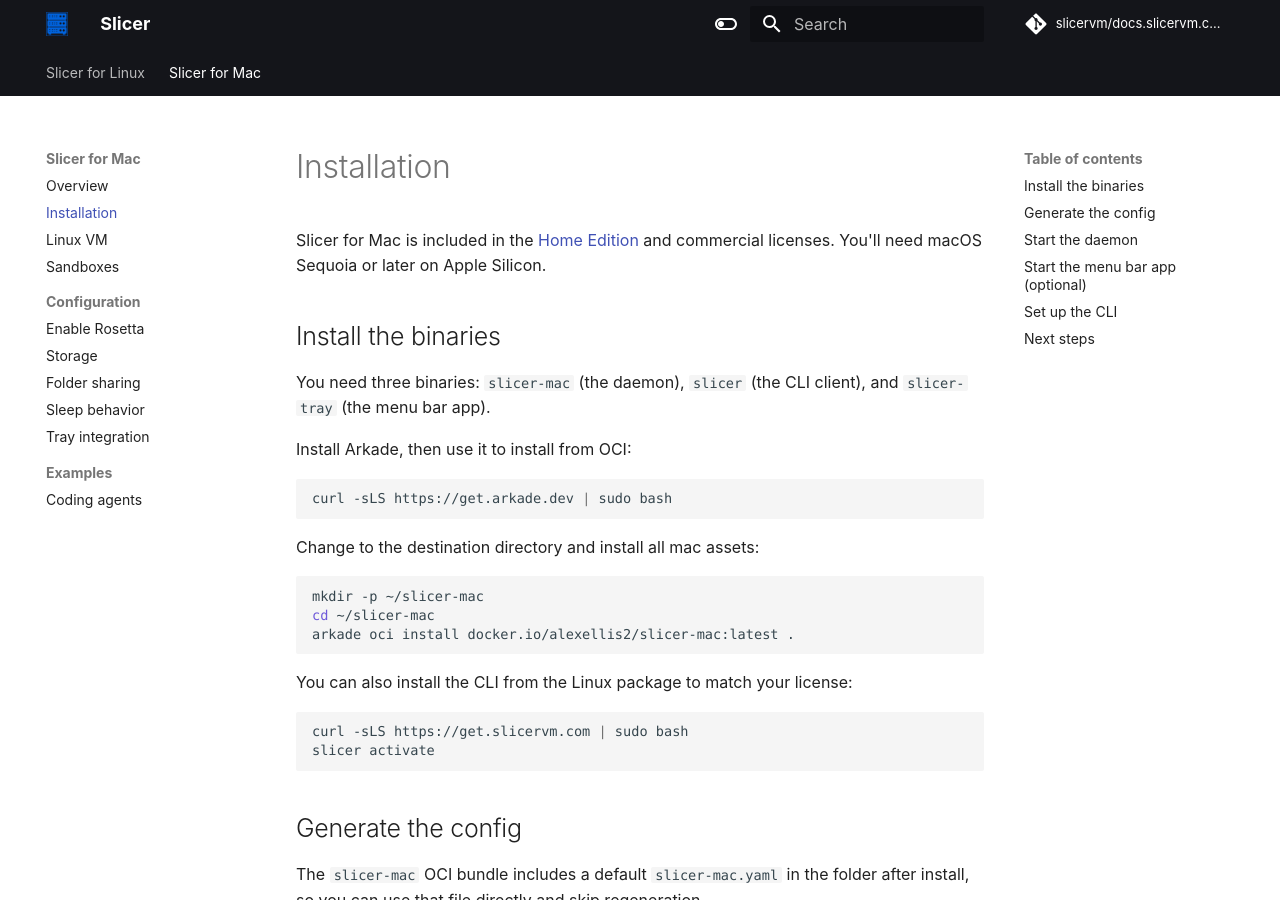
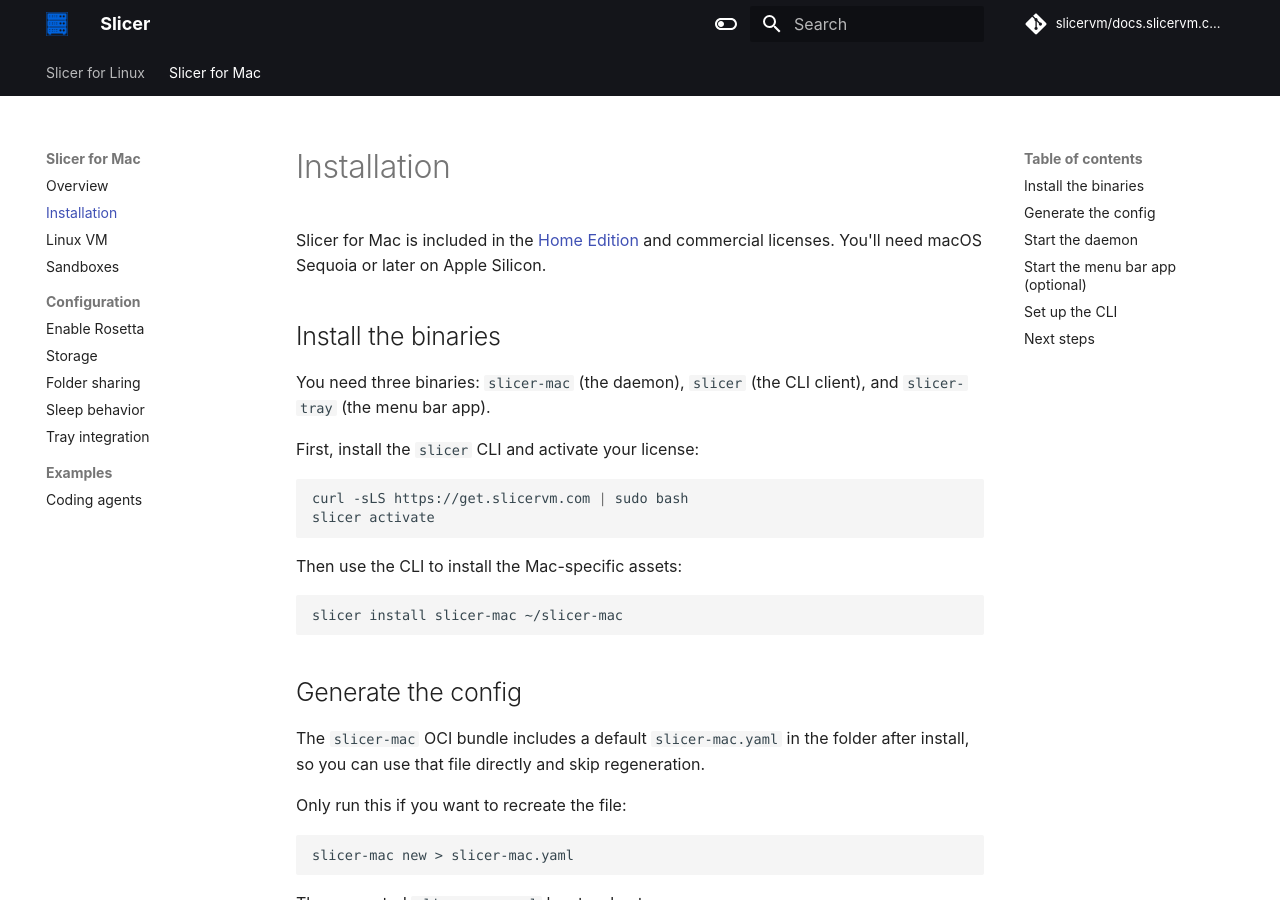
Before and after one commit to slicervm/docs.slicervm.com, an MkDocs documentation site: the page built from docs/mac/installation.md, in a window 1280 px wide and 900 px high. Built offline with MkDocs 1.6.1 and Material for MkDocs 9.7.7, drawn with Linux system fonts in a browser that asks for light colours; some web fonts are replaced; comment, search, counter and statistics services are not loaded.

Commit message:
Update instructions to use slicer as installer/download tool
Signed-off-by: Alex Ellis (OpenFaaS Ltd) <alexellis2@gmail.com>

````diff
--- a/docs/mac/installation.md
+++ b/docs/mac/installation.md
@@ -6,25 +6,17 @@
 
 You need three binaries: `slicer-mac` (the daemon), `slicer` (the CLI client), and `slicer-tray` (the menu bar app).
 
-Install Arkade, then use it to install from OCI:
-
-```bash
-curl -sLS https://get.arkade.dev | sudo bash
-```
-
-Change to the destination directory and install all mac assets:
-
-```bash
-mkdir -p ~/slicer-mac
-cd ~/slicer-mac
-arkade oci install docker.io/alexellis2/slicer-mac:latest .
-```
-
-You can also install the CLI from the Linux package to match your license:
+First, install the `slicer` CLI and activate your license:
 
 ```bash
 curl -sLS https://get.slicervm.com | sudo bash
 slicer activate
+```
+
+Then use the CLI to install the Mac-specific assets:
+
+```bash
+slicer install slicer-mac ~/slicer-mac
 ```
 
 ## Generate the config
````
